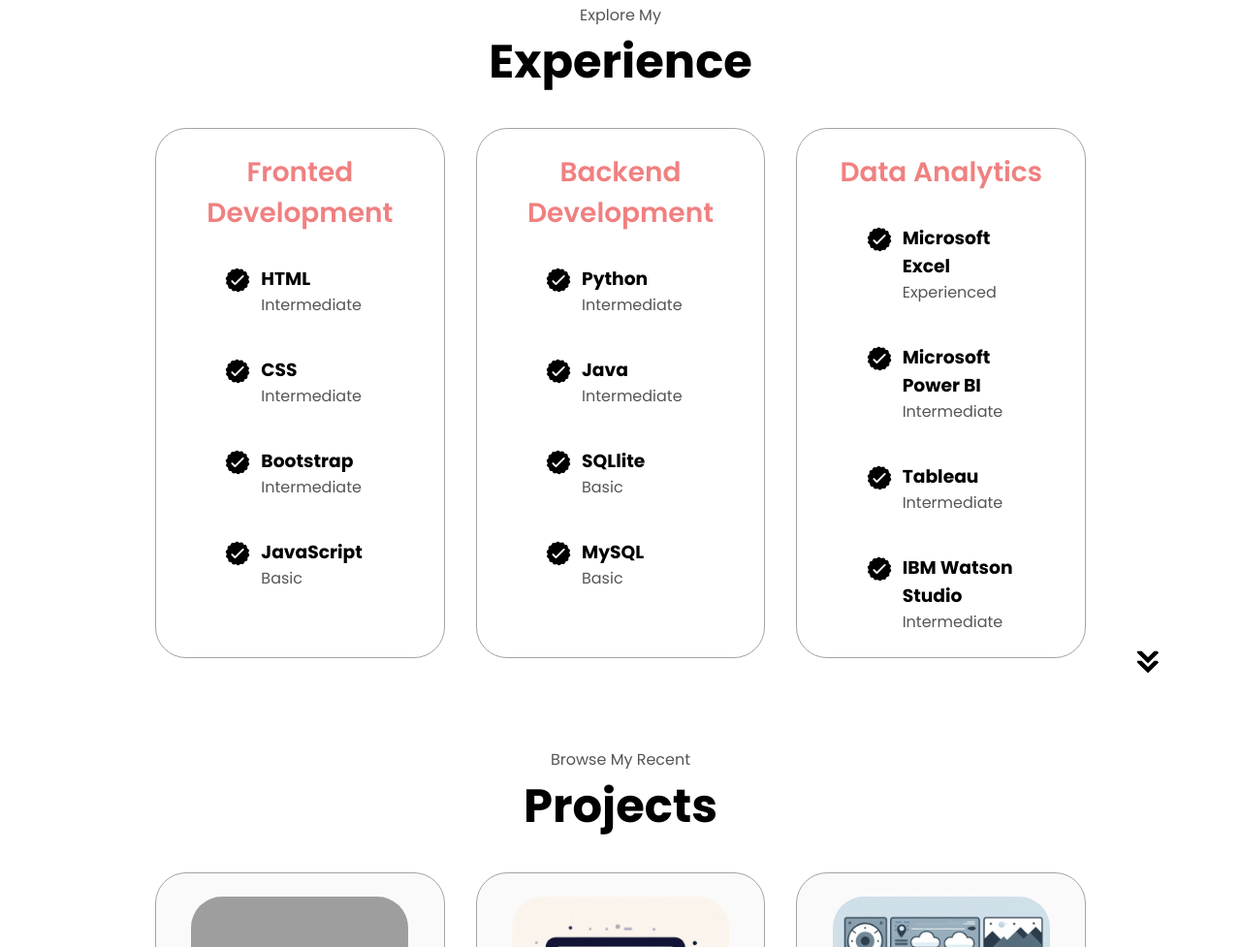
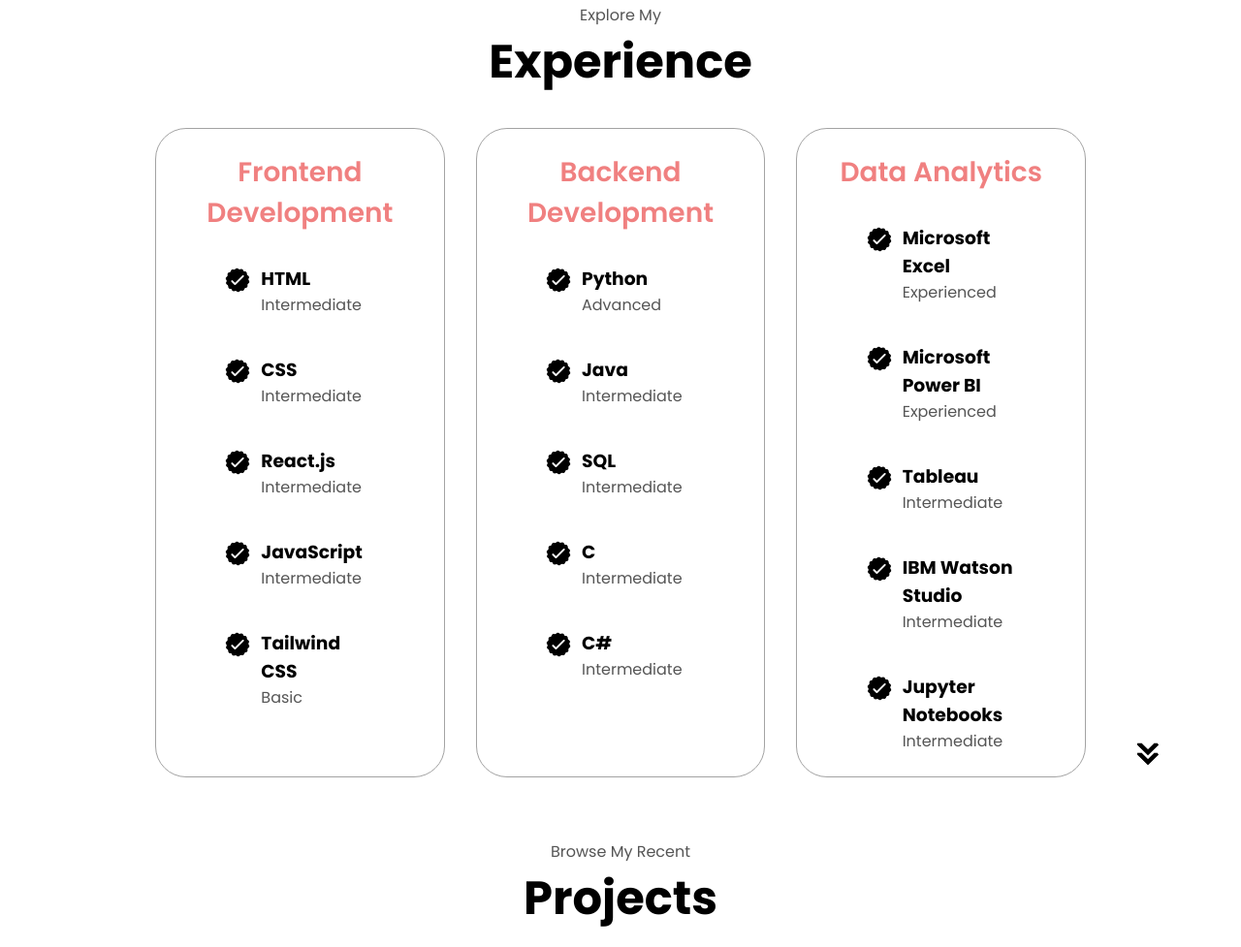
Before and after one commit to avillalv/Portfolio, a plain HTML site: page index.html in a window 1280 px wide. Shown: the part 1693-2670 px from the top of the page at 97% size. Drawn offline with Linux system fonts and the light colour scheme; grey boxes are pictures that could not be loaded.

Commit message:
Updated index and updated resume.pdf

```diff
--- a/index.html
+++ b/index.html
@@ -95,7 +95,7 @@
         <div class="experience-details-container">
             <div class="about-containers">
                 <div class="details-container">
-                    <h2 class="experience-sub-title">Fronted Development</h2>
+                    <h2 class="experience-sub-title">Frontend  Development</h2>
                     <div class="article-container">
                         <article>
                             <img src="./assets/checkmark.png" alt="experience icon" class="icon">
@@ -116,7 +116,7 @@
                         <article>
                             <img src="./assets/checkmark.png" alt="experience icon" class="icon">
                             <div>
-                                <h3>Bootstrap</h3>
+                                <h3>React.js</h3>
                                 <p>Intermediate</p>
                             </div>
                         </article>
@@ -125,6 +125,14 @@
                             <img src="./assets/checkmark.png" alt="experience icon" class="icon">
                             <div>
                                 <h3>JavaScript</h3>
+                                <p>Intermediate</p>
+                            </div>
+                        </article>
+
+                        <article>
+                            <img src="./assets/checkmark.png" alt="experience icon" class="icon">
+                            <div>
+                                <h3>Tailwind CSS</h3>
                                 <p>Basic</p>
                             </div>
                         </article>
@@ -137,7 +145,7 @@
                             <img src="./assets/checkmark.png" alt="experience icon" class="icon">
                             <div>
                                 <h3>Python</h3>
-                                <p>Intermediate</p>
+                                <p>Advanced</p>
                             </div>
                         </article>
 
@@ -152,16 +160,24 @@
                         <article>
                             <img src="./assets/checkmark.png" alt="experience icon" class="icon">
                             <div>
-                                <h3>SQLlite</h3>
-                                <p>Basic</p>
+                                <h3>SQL</h3>
+                                <p>Intermediate</p>
                             </div>
                         </article>
 
                         <article>
                             <img src="./assets/checkmark.png" alt="experience icon" class="icon">
                             <div>
-                                <h3>MySQL</h3>
-                                <p>Basic</p>
+                                <h3>C</h3>
+                                <p>Intermediate</p>
+                            </div>
+                        </article>
+
+                        <article>
+                            <img src="./assets/checkmark.png" alt="experience icon" class="icon">
+                            <div>
+                                <h3>C#</h3>
+                                <p>Intermediate</p>
                             </div>
                         </article>
                     </div>
@@ -181,7 +197,7 @@
                             <img src="./assets/checkmark.png" alt="experience icon" class="icon">
                             <div>
                                 <h3>Microsoft Power BI</h3>
-                                <p>Intermediate</p>
+                                <p>Experienced</p>
                             </div>
                         </article>
 
@@ -197,6 +213,14 @@
                             <img src="./assets/checkmark.png" alt="experience icon" class="icon">
                             <div>
                                 <h3>IBM Watson Studio</h3>
+                                <p>Intermediate</p>
+                            </div>
+                        </article>
+
+                        <article>
+                            <img src="./assets/checkmark.png" alt="experience icon" class="icon">
+                            <div>
+                                <h3>Jupyter Notebooks</h3>
                                 <p>Intermediate</p>
                             </div>
                         </article>
```
Also changed, not shown: 1 other file.
